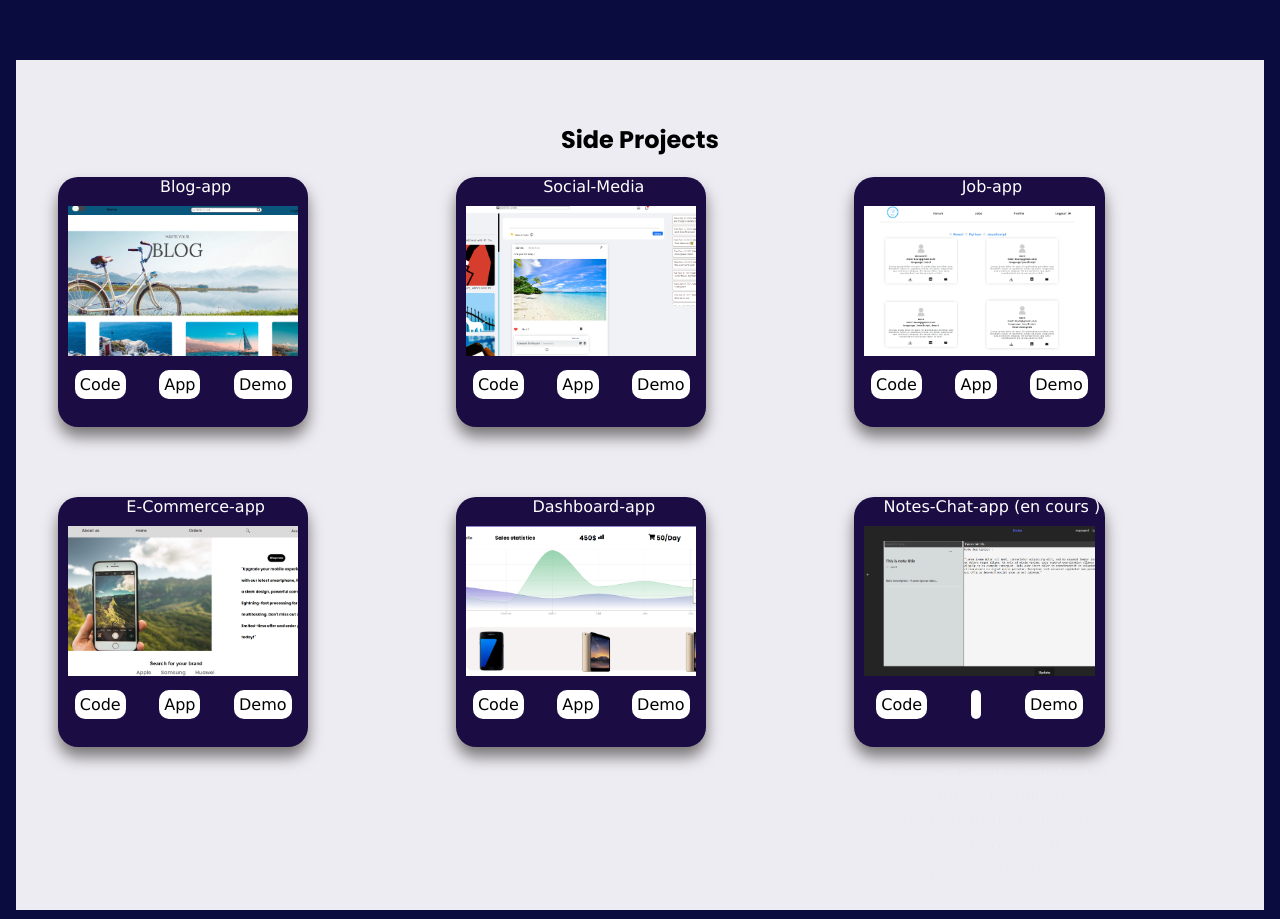
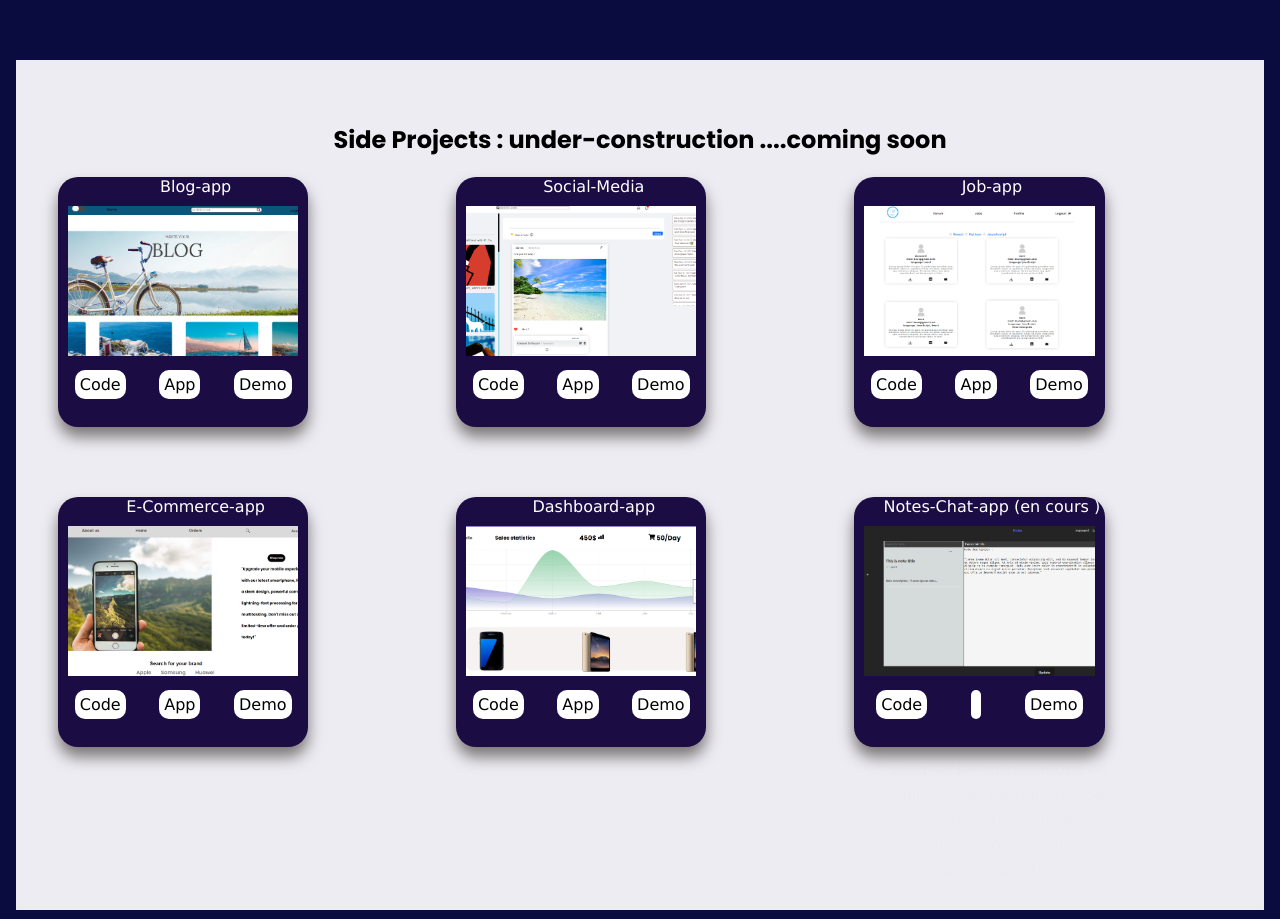
Before and after one commit to MarwenCode/portfolio, a React (Create React App) app: page / in a window 1280 px wide. Shown: the part 1340-2259 px from the top of the page. Built offline with nearby package versions, Linux system fonts and the light colour scheme.

Commit message:
add under construction message for the side projects

```diff
--- a/src/components/home/Home.jsx
+++ b/src/components/home/Home.jsx
@@ -123,7 +123,7 @@ const Home = () => {
       </div>
       <div className="projects">
         <h2>
-          Side Projects
+          Side Projects : under-construction ....coming soon
 
         </h2>
 
```
